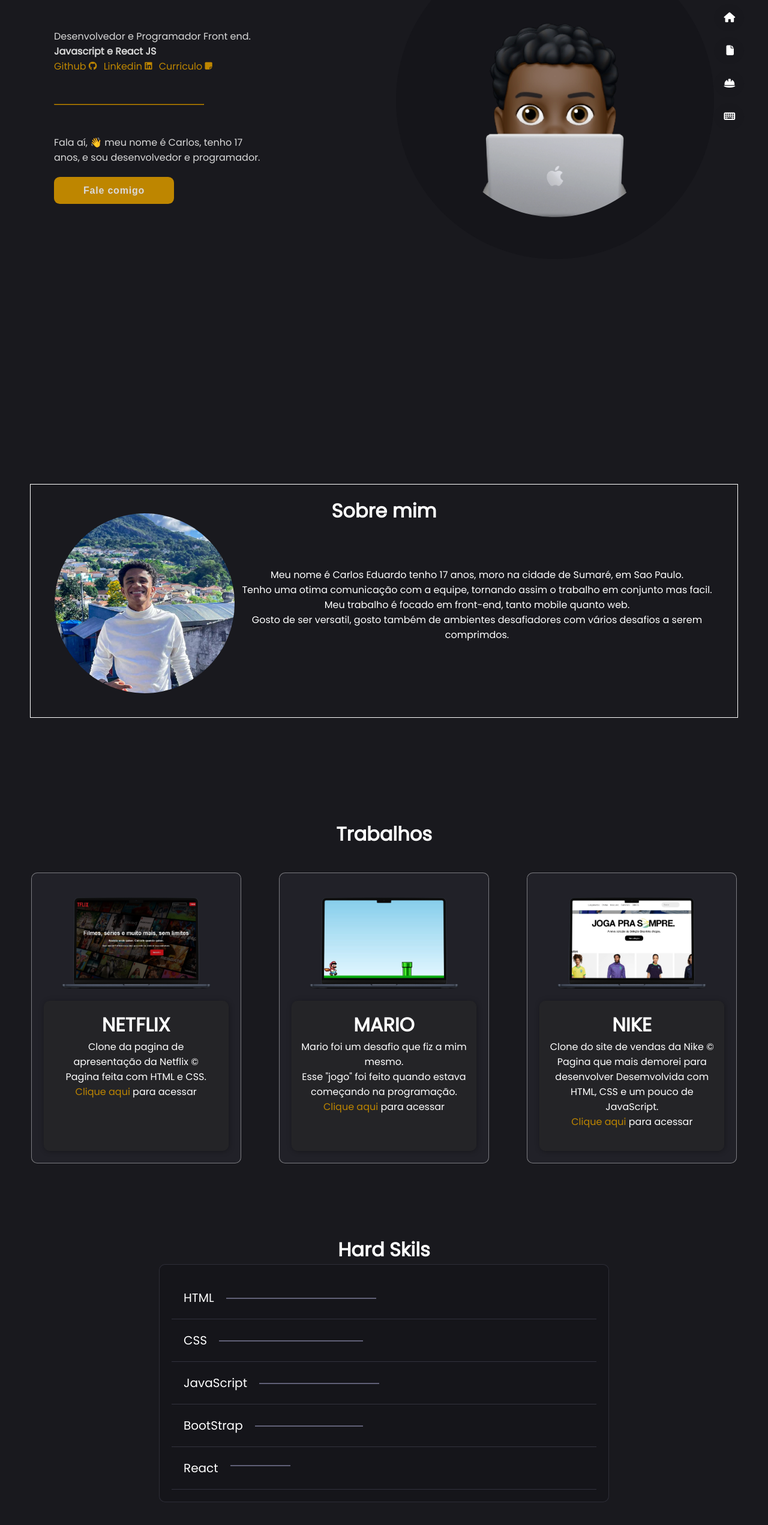
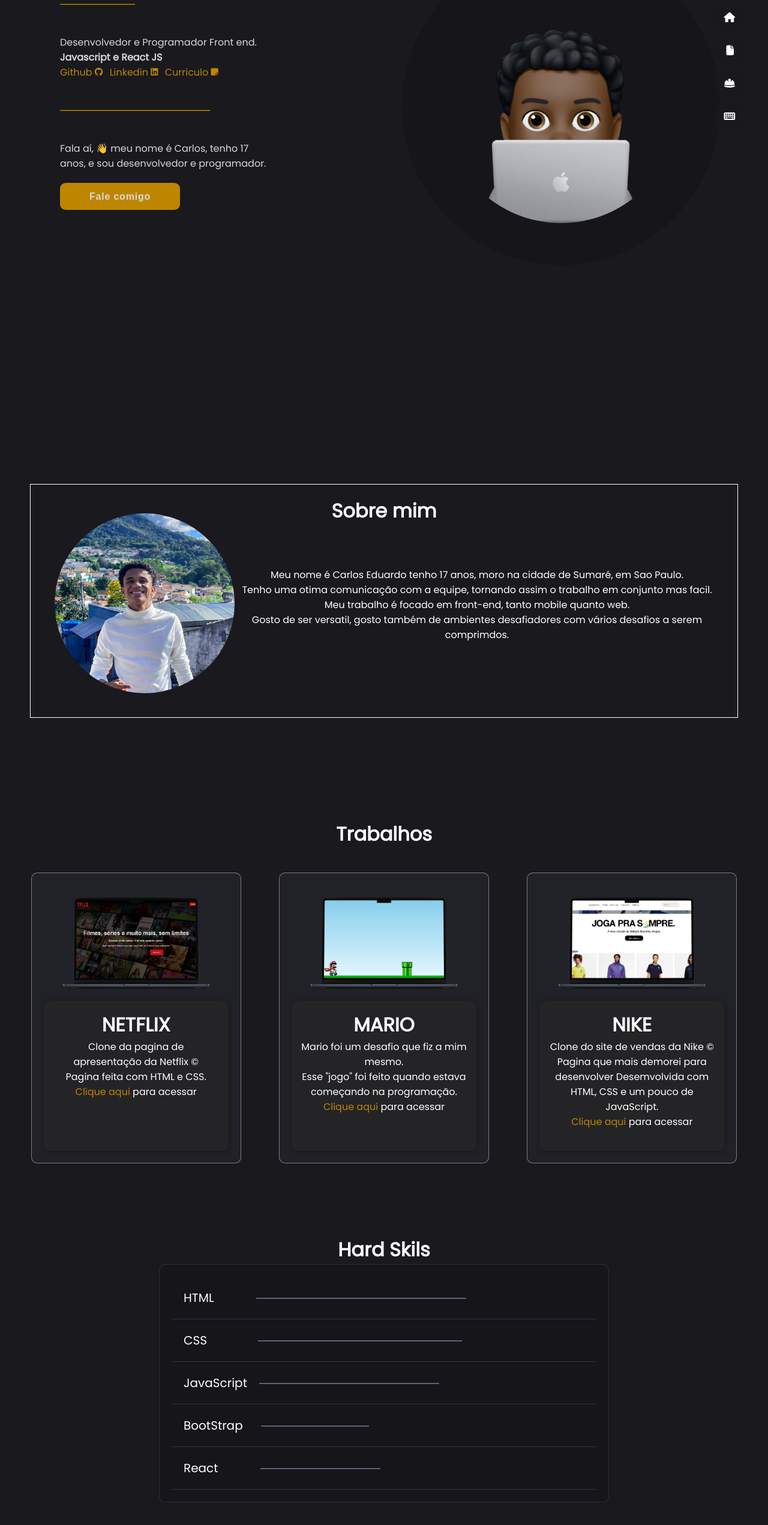
Before and after one commit to Carlos-EduardoCS/carlos-eduardo, a plain HTML site: page index.html in a window 1280 px wide. Shown: the part 143-2686 px from the top of the page at 60% size. Drawn offline with nearby package versions, Linux system fonts and the light colour scheme.

Commit message:
semi finish

```diff
--- a/index.html
+++ b/index.html
@@ -53,7 +53,7 @@
                 </abbr>
             </a>
 
-            <a href="#top">
+            <a href="#hard__skils">
                 <abbr title="Ver Skils">
                     <button class="btn1">
                         <i class="fa-solid  fa-keyboard fa-lg" style="color: #ffffff;"></i>
--- a/src/design/index.css
+++ b/src/design/index.css
@@ -1,6 +1,22 @@
 @charset "UTF-8";
 
 @import url('https://fonts.googleapis.com/css2?family=Poppins:ital,wght@0,300;0,400;1,600&display=swap');
+
+
+/* configs scrollbar */
+body::-webkit-scrollbar {
+    width: 15px;
+}
+
+body::-webkit-scrollbar-track {
+    background: #15151a;
+}
+
+body::-webkit-scrollbar-thumb {
+    background-color: #2c2c37;
+    border-radius: 20px;
+    border: .5px solid rgba(255, 255, 255, 0.669);
+}
 
 
 
@@ -35,7 +51,7 @@ main{
 
 .container{
     height: 100vh;
-    padding: 20px;
+    padding: 30px;
     margin-top: 0px;
 }
 
--- a/src/design/page2-mediaq.css
+++ b/src/design/page2-mediaq.css
@@ -1,7 +1,7 @@
 @media screen and (min-width: 916px){
     .sobremim{
         margin-top: 100px;
-        margin-bottom   : 100px;
+        margin-bottom:100px;
     }
 
     .cards{
--- a/src/design/page4-mediaq.css
+++ b/src/design/page4-mediaq.css
@@ -31,22 +31,22 @@
         color: #fff;
     }
 
+    .linguagem{
+        display: flex;
+    }
+
     .row{
         margin-top: 15px;
-        margin-left: 20px;
-        width: 250px;
+        margin-left: 70px;
+        width: 350px;
         height: 1px;
         border: 1px solid #606077 ;
     }
 
-    .linguagem{
-        display: flex;
-    }
-
     .row2{
         margin-top: 15px;
-        margin-left: 20px;
-        width: 240px;
+        margin-left: 85px;
+        width: 340px;
         height: 1px;
         border: 1px solid #606077 ;
     }
@@ -54,23 +54,23 @@
     .row3{
         margin-top: 15px;
         margin-left: 20px;
-        width: 200px;
+        width: 300px;
         height: 1px;
         border: 1px solid #606077 ;
     }
 
     .row4{
         margin-top: 15px;
-        margin-left: 20px;
+        margin-left: 30px;
         width: 180px;
         height: 1px;
         border: 1px solid #606077 ;
     }
 
     .row5{
-        margin-top: 15  px;
-        margin-left: 20px;
-        width: 100px;
+        margin-top: 15px;
+        margin-left: 70px;
+        width: 200px;
         height: 1px;
         border: 1px solid #606077 ;
     }
--- a/src/design/page4.css
+++ b/src/design/page4.css
@@ -30,6 +30,10 @@
     border-bottom: 1px solid #60607762;
 }
 
+.linguagem{
+    display: flex;
+}
+
 .row{
     margin-top: 10px;
     margin-left: 20px;
@@ -38,14 +42,10 @@
     border: 1px solid #606077 ;
 }
 
-.linguagem{
-    display: flex;
-}
-
 .row2{
     margin-top: 10px;
-    margin-left: 20px;
-    width: 240px;
+    margin-left: 30px;
+    width: 250px;
     height: 1px;
     border: 1px solid #606077 ;
 }
@@ -53,7 +53,7 @@
 .row3{
     margin-top: 10px;
     margin-left: 20px;
-    width: 200px;
+    width: 150px;
     height: 1px;
     border: 1px solid #606077 ;
 }
@@ -61,7 +61,7 @@
 .row4{
     margin-top: 10px;
     margin-left: 20px;
-    width: 180px;
+    width: 110px;
     height: 1px;
     border: 1px solid #606077 ;
 }
@@ -69,7 +69,7 @@
 .row5{
     margin-top: 10px;
     margin-left: 20px;
-    width: 100px;
+    width: 170px;
     height: 1px;
     border: 1px solid #606077 ;
 }
--- a/src/scripts/ScrollReveal.js
+++ b/src/scripts/ScrollReveal.js
@@ -62,9 +62,9 @@ sr.reveal('.cards', {
 });
 
 sr.reveal('.carlos__format__ball', {
-    delay: 1050,
+    delay: 900,
     origin: 'left',
-    duration: 900,
+    duration: 700,
 });
 
 
@@ -75,7 +75,7 @@ sr.reveal('', {
 });
 
 sr.reveal('.ipho14_mob_only', {
-    delay: 2000,
+    delay: 1500,
     origin: 'top',
     duration: 1000,
 });
@@ -86,7 +86,7 @@ sr.reveal('.mac_desk_only', {
 });
 
 sr.reveal('.text_projeto1', {
-    delay: 1700,
+    delay: 1400,
     origin: 'left',
     duration: 1000,
 });
```
Also changed, not shown: src/design/footer.css (line endings or trailing spaces).
